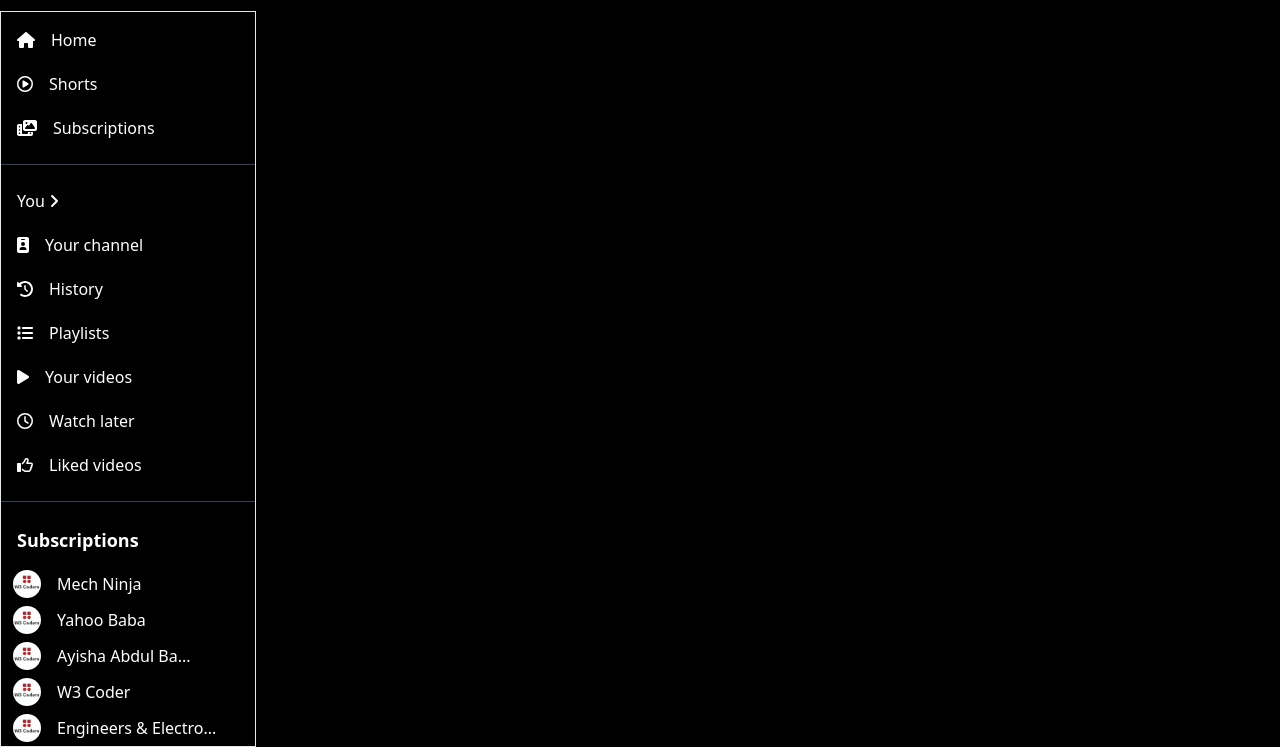
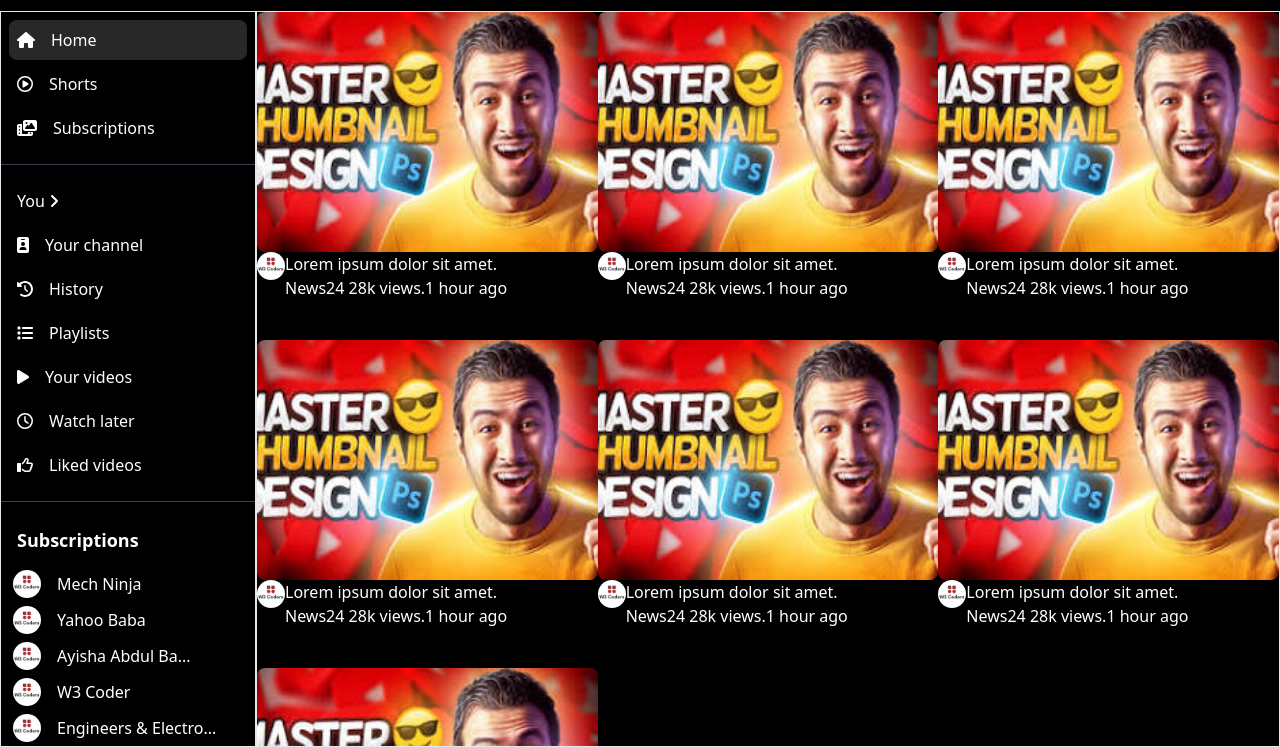
Before and after one commit to tutuldev/youtube_home_page_design_with_tailwind, a website built with Vite: page index.html in a window 1280 px wide. Shown: the part 53-800 px from the top of the page. Built offline with nearby package versions, Linux system fonts and the light colour scheme.

Commit message:
content section

```diff
--- a/index.html
+++ b/index.html
@@ -27,9 +27,7 @@
           </div>
            <button type="submit" class="rounded-right bg-[#282828] px-6 border border-[#3f3e3e]"><i class="fa-solid fa-magnifying-glass"></i></button>
        </div>
-       <button class="ml-5 bg-[#282828] text-white px-4 rounded-full
-
-       "><i class="fa-solid fa-microphone"></i></button>
+       <button class="ml-5 bg-[#282828] text-white px-4 rounded-full"><i class="fa-solid fa-microphone"></i></button>
    </div>
    <!-- search area  end-->
    <!-- notification area  -->
@@ -45,47 +43,47 @@
 <section class="w-full h-[100%]  top-16  fixed overflow-auto  flex bottom-10 ">
    <div class="sidebar  w-[20%] overflow-auto  mb-16 border">
   <div class="side-nav  mt-2 ">
-    <a href="" class="block hover:bg-gray-800  p-2 mb-1 mx-2 hover:rounded"><i class="fa-solid fa-house mr-4"></i>Home</a>
-    <a href="" class="block hover:bg-gray-800  p-2 mb-1 mx-2 hover:rounded"><i class="fa-regular fa-circle-play mr-4"></i>Shorts</a>
-    <a href="" class="block hover:bg-gray-800  p-2  mx-2 hover:rounded"><i class="fa-solid fa-photo-film mr-4"></i>Subscriptions</a>
+    <a href="" class="block hover:bg-gray-800 bg-[#282828]  p-2 mb-1 mx-2 hover:rounded-lg rounded-lg"><i class="fa-solid fa-house mr-4"></i>Home</a>
+    <a href="" class="block hover:bg-gray-800  p-2 mb-1 mx-2 hover:rounded-lg"><i class="fa-regular fa-circle-play mr-4"></i>Shorts</a>
+    <a href="" class="block hover:bg-gray-800  p-2  mx-2 hover:rounded-lg"><i class="fa-solid fa-photo-film mr-4"></i>Subscriptions</a>
     <!-- You -->
     <hr class=" my-4 w-[270px]  h-[1px] bg-gray-700 border-0 ">
-    <a href="" class="block hover:bg-gray-800  p-2 mb-1 mx-2 hover:rounded">You <i class="fa-solid fa-angle-right"></i></a>
-    <a href="" class="block hover:bg-gray-800  p-2 mb-1 mx-2 hover:rounded"><i class="fa-solid fa-id-badge mr-4"></i>Your channel</a>
-    <a href="" class="block hover:bg-gray-800  p-2 mb-1 mx-2 hover:rounded"><i class="fa-solid fa-clock-rotate-left mr-4"></i>History</a>
-    <a href="" class="block hover:bg-gray-800  p-2 mb-1 mx-2 hover:rounded"><i class="fa-solid fa-list mr-4"></i>Playlists</a>
-    <a href="" class="block hover:bg-gray-800  p-2 mb-1 mx-2 hover:rounded"><i class="fa-solid fa-play mr-4"></i>Your videos</a>
-    <a href="" class="block hover:bg-gray-800  p-2 mb-1 mx-2 hover:rounded"><i class="fa-regular fa-clock mr-4"></i>Watch later</a>
-    <a href="" class="block hover:bg-gray-800  p-2  mx-2 hover:rounded"><i class="fa-regular fa-thumbs-up mr-4"></i>Liked videos</a>
+    <a href="" class="block hover:bg-gray-800  p-2 mb-1 mx-2 hover:rounded-lg">You <i class="fa-solid fa-angle-right"></i></a>
+    <a href="" class="block hover:bg-gray-800  p-2 mb-1 mx-2 hover:rounded-lg"><i class="fa-solid fa-id-badge mr-4"></i>Your channel</a>
+    <a href="" class="block hover:bg-gray-800  p-2 mb-1 mx-2 hover:rounded-lg"><i class="fa-solid fa-clock-rotate-left mr-4"></i>History</a>
+    <a href="" class="block hover:bg-gray-800  p-2 mb-1 mx-2 hover:rounded-lg"><i class="fa-solid fa-list mr-4"></i>Playlists</a>
+    <a href="" class="block hover:bg-gray-800  p-2 mb-1 mx-2 hover:rounded-lg"><i class="fa-solid fa-play mr-4"></i>Your videos</a>
+    <a href="" class="block hover:bg-gray-800  p-2 mb-1 mx-2 hover:rounded-lg"><i class="fa-regular fa-clock mr-4"></i>Watch later</a>
+    <a href="" class="block hover:bg-gray-800  p-2  mx-2 hover:rounded-lg"><i class="fa-regular fa-thumbs-up mr-4"></i>Liked videos</a>
     <!-- Subscriptions -->
     <hr class=" my-4 w-[270px]  h-[1px] bg-gray-700 border-0 ">
     <a href="" class="block  p-2 mb-1 mx-2 text-lg font-semibold">Subscriptions </a>
-    <span class="flex items-center p-1  mx-2 hover:bg-gray-800 hover:rounded"><img src="img/w3.jpg" class="rounded-full w-7 h-7 mr-4 "  alt=""> Mech Ninja</span>
-    <span class="flex items-center p-1 hover:bg-gray-800 hover:rounded  mx-2"><img src="img/w3.jpg" class="rounded-full w-7 h-7 mr-4 " alt=""> Yahoo Baba</span>
-    <span class="flex items-center p-1 hover:bg-gray-800 hover:rounded  mx-2"><img src="img/w3.jpg" class="rounded-full w-7 h-7 mr-4 " alt=""> Ayisha Abdul Ba...</span>
-    <span class="flex items-center p-1 hover:bg-gray-800 hover:rounded  mx-2"><img src="img/w3.jpg" class="rounded-full w-7 h-7 mr-4 " alt=""> W3 Coder</span>
-    <span class="flex items-center p-1 hover:bg-gray-800 hover:rounded  mx-2"><img src="img/w3.jpg" class="rounded-full w-7 h-7 mr-4 " alt=""> Engineers & Electro...</span>
-    <span class="flex items-center p-1 hover:bg-gray-800 hover:rounded  mx-2"><img src="img/w3.jpg" class="rounded-full w-7 h-7 mr-4 " alt=""> Maxpoint Hridoy</span>
-    <span class="flex items-center p-1 hover:bg-gray-800 hover:rounded  mx-2"><img src="img/w3.jpg" class="rounded-full w-7 h-7 mr-4 " alt=""> The explaNation...</span>
-    <span class="block hover:bg-gray-800  p-2  mx-2 hover:rounded"><i class="fa-solid fa-chevron-down mr-4"></i>Show more</span>
+    <span class="flex items-center p-1  mx-2 hover:bg-gray-800 hover:rounded-lg"><img src="img/w3.jpg" class="rounded-full w-7 h-7 mr-4 "  alt=""> Mech Ninja</span>
+    <span class="flex items-center p-1 hover:bg-gray-800 hover:rounded-lg  mx-2"><img src="img/w3.jpg" class="rounded-full w-7 h-7 mr-4 " alt=""> Yahoo Baba</span>
+    <span class="flex items-center p-1 hover:bg-gray-800 hover:rounded-lg  mx-2"><img src="img/w3.jpg" class="rounded-full w-7 h-7 mr-4 " alt=""> Ayisha Abdul Ba...</span>
+    <span class="flex items-center p-1 hover:bg-gray-800 hover:rounded-lg  mx-2"><img src="img/w3.jpg" class="rounded-full w-7 h-7 mr-4 " alt=""> W3 Coder</span>
+    <span class="flex items-center p-1 hover:bg-gray-800 hover:rounded-lg  mx-2"><img src="img/w3.jpg" class="rounded-full w-7 h-7 mr-4 " alt=""> Engineers & Electro...</span>
+    <span class="flex items-center p-1 hover:bg-gray-800 hover:rounded-lg  mx-2"><img src="img/w3.jpg" class="rounded-full w-7 h-7 mr-4 " alt=""> Maxpoint Hridoy</span>
+    <span class="flex items-center p-1 hover:bg-gray-800 hover:rounded-lg  mx-2"><img src="img/w3.jpg" class="rounded-full w-7 h-7 mr-4 " alt=""> The explaNation...</span>
+    <span class="block hover:bg-gray-800  p-2  mx-2 hover:rounded-lg"><i class="fa-solid fa-chevron-down mr-4"></i>Show more</span>
     <!-- Explore -->
     <hr class=" my-4 w-[270px]  h-[1px] bg-gray-700 border-0 ">
     <a href="" class="block  p-2 mb-1 mx-2 text-lg font-semibold">Explore </a>
-    <a href="" class="block hover:bg-gray-800  p-2 mb-1 mx-2 hover:rounded"><i class="fa-solid fa-money-bill-trend-up mr-4"></i>Trending</a>
-    <a href="" class="block hover:bg-gray-800  p-2 mb-1 mx-2 hover:rounded"><i class="fa-solid fa-music mr-4"></i>Music</a>
-    <a href="" class="block hover:bg-gray-800  p-2 mb-1 mx-2 hover:rounded"><i class="fa-solid fa-gamepad mr-4"></i>Gaming</a>
-    <a href="" class="block hover:bg-gray-800  p-2 mb-1 mx-2 hover:rounded"><i class="fa-solid fa-trophy mr-4"></i>Sports</a>
+    <a href="" class="block hover:bg-gray-800  p-2 mb-1 mx-2 hover:rounded-lg"><i class="fa-solid fa-money-bill-trend-up mr-4"></i>Trending</a>
+    <a href="" class="block hover:bg-gray-800  p-2 mb-1 mx-2 hover:rounded-lg"><i class="fa-solid fa-music mr-4"></i>Music</a>
+    <a href="" class="block hover:bg-gray-800  p-2 mb-1 mx-2 hover:rounded-lg"><i class="fa-solid fa-gamepad mr-4"></i>Gaming</a>
+    <a href="" class="block hover:bg-gray-800  p-2 mb-1 mx-2 hover:rounded-lg"><i class="fa-solid fa-trophy mr-4"></i>Sports</a>
     <a href="" class="block  p-2 mb-1 mx-2 text-lg font-semibold">More form YouTube </a>
-    <a href="" class="block hover:bg-gray-800  p-2 mb-1 mx-2 hover:rounded"><i class="fa-brands fa-youtube text-red-500 mr-4"></i>YouTube Premium</a>
-    <a href="" class="block hover:bg-gray-800  p-2 mb-1 mx-2 hover:rounded"><i class="fa-brands fa-square-youtube text-red-500 mr-4"></i>YouTube Studio</a>
-    <a href="" class="block hover:bg-gray-800  p-2 mb-1 mx-2 hover:rounded"><i class="fa-solid fa-headphones text-red-500 mr-4"></i>YouTube Music</a>
-    <a href="" class="block hover:bg-gray-800  p-2 mx-2 hover:rounded"><i class="fa-solid fa-child text-red-500 mr-4"></i>YouTube Kids</a>
+    <a href="" class="block hover:bg-gray-800  p-2 mb-1 mx-2 hover:rounded-lg"><i class="fa-brands fa-youtube text-red-500 mr-4"></i>YouTube Premium</a>
+    <a href="" class="block hover:bg-gray-800  p-2 mb-1 mx-2 hover:rounded-lg"><i class="fa-brands fa-square-youtube text-red-500 mr-4"></i>YouTube Studio</a>
+    <a href="" class="block hover:bg-gray-800  p-2 mb-1 mx-2 hover:rounded-lg"><i class="fa-solid fa-headphones text-red-500 mr-4"></i>YouTube Music</a>
+    <a href="" class="block hover:bg-gray-800  p-2 mx-2 hover:rounded-lg"><i class="fa-solid fa-child text-red-500 mr-4"></i>YouTube Kids</a>
     <!-- settings  -->
     <hr class=" my-4 w-[270px]  h-[1px] bg-gray-700 border-0 ">
-    <a href="" class="block hover:bg-gray-800  p-2 mb-1 mx-2 hover:rounded"><i class="fa-solid fa-gear mr-4"></i>Settings</a>
-    <a href="" class="block hover:bg-gray-800  p-2 mb-1 mx-2 hover:rounded"><i class="fa-regular fa-flag mr-4"></i>Report history</a>
-    <a href="" class="block hover:bg-gray-800  p-2 mb-1 mx-2 hover:rounded"><i class="fa-regular fa-circle-question mr-4"></i>Help</a>
-    <a href="" class="block hover:bg-gray-800  p-2  mx-2 hover:rounded"><i class="fa-regular fa-comments mr-4"></i>Send feedback</a>
+    <a href="" class="block hover:bg-gray-800  p-2 mb-1 mx-2 hover:rounded-lg"><i class="fa-solid fa-gear mr-4"></i>Settings</a>
+    <a href="" class="block hover:bg-gray-800  p-2 mb-1 mx-2 hover:rounded-lg"><i class="fa-regular fa-flag mr-4"></i>Report history</a>
+    <a href="" class="block hover:bg-gray-800  p-2 mb-1 mx-2 hover:rounded-lg"><i class="fa-regular fa-circle-question mr-4"></i>Help</a>
+    <a href="" class="block hover:bg-gray-800  p-2  mx-2 hover:rounded-lg"><i class="fa-regular fa-comments mr-4"></i>Send feedback</a>
     <!-- footer  -->
     <hr class=" my-4 w-[270px]  h-[1px] bg-gray-700 border-0 ">
     <div class="side-bar-footer p-2 mx-2  text-sm">
@@ -110,18 +108,123 @@
 
   </div>
    </div>
-   <div class="content  flex-1 overflow-auto  mb-16">
-       <!-- <p class="py-20">tutul</p>
-       <p class="py-20">tutul</p>
-       <p class="py-20">tutul</p>
-       <p class="py-20">tutul</p>
-       <p class="py-20">tutul</p>
-       <p class="py-20">tutul</p>
-       <p class="py-20">tutul last</p> -->
+   <div class="content border   flex-1 overflow-auto  mb-16">
+     <!-- video selction  -->
+ <div class="video-section flex flex-wrap">
+  <!-- items start  -->
+  <div class="item basis-1/3">
+    <img src="img/thamble.jpg" alt="" class="w-96 h-60 rounded-lg">
+    <div class="title-section flex">
+        <div class="cnl-logo">
+            <img src="img/w3.jpg" class="rounded-full w-7 h-7  " alt="">
+        </div>
+        <div class="video-tile pb-10">
+          <h2>Lorem ipsum dolor sit amet.</h2>
+          <!-- changel name   -->
+           <span>News24</span>
+           <!-- view and published date -->
+            <span>28k views.</span><span>1 hour ago</span>
+        </div>
+    </div>
+  </div>
+  <div class="item basis-1/3">
+    <img src="img/thamble.jpg" alt="" class="w-96 h-60 rounded-lg">
+    <div class="title-section flex">
+        <div class="cnl-logo">
+            <img src="img/w3.jpg" class="rounded-full w-7 h-7  " alt="">
+        </div>
+        <div class="video-tile pb-10">
+          <h2>Lorem ipsum dolor sit amet.</h2>
+          <!-- changel name   -->
+           <span>News24</span>
+           <!-- view and published date -->
+            <span>28k views.</span><span>1 hour ago</span>
+        </div>
+    </div>
+  </div>
+  <div class="item basis-1/3">
+    <img src="img/thamble.jpg" alt="" class="w-96 h-60 rounded-lg">
+    <div class="title-section flex">
+        <div class="cnl-logo">
+            <img src="img/w3.jpg" class="rounded-full w-7 h-7  " alt="">
+        </div>
+        <div class="video-tile pb-10">
+          <h2>Lorem ipsum dolor sit amet.</h2>
+          <!-- changel name   -->
+           <span>News24</span>
+           <!-- view and published date -->
+            <span>28k views.</span><span>1 hour ago</span>
+        </div>
+    </div>
+  </div>
+  <div class="item basis-1/3">
+    <img src="img/thamble.jpg" alt="" class="w-96 h-60 rounded-lg">
+    <div class="title-section flex">
+        <div class="cnl-logo">
+            <img src="img/w3.jpg" class="rounded-full w-7 h-7  " alt="">
+        </div>
+        <div class="video-tile pb-10">
+          <h2>Lorem ipsum dolor sit amet.</h2>
+          <!-- changel name   -->
+           <span>News24</span>
+           <!-- view and published date -->
+            <span>28k views.</span><span>1 hour ago</span>
+        </div>
+    </div>
+  </div>
+  <div class="item basis-1/3">
+    <img src="img/thamble.jpg" alt="" class="w-96 h-60 rounded-lg">
+    <div class="title-section flex">
+        <div class="cnl-logo">
+            <img src="img/w3.jpg" class="rounded-full w-7 h-7  " alt="">
+        </div>
+        <div class="video-tile pb-10">
+          <h2>Lorem ipsum dolor sit amet.</h2>
+          <!-- changel name   -->
+           <span>News24</span>
+           <!-- view and published date -->
+            <span>28k views.</span><span>1 hour ago</span>
+        </div>
+    </div>
+  </div>
+  <div class="item basis-1/3">
+    <img src="img/thamble.jpg" alt="" class="w-96 h-60 rounded-lg">
+    <div class="title-section flex">
+        <div class="cnl-logo">
+            <img src="img/w3.jpg" class="rounded-full w-7 h-7  " alt="">
+        </div>
+        <div class="video-tile pb-10">
+          <h2>Lorem ipsum dolor sit amet.</h2>
+          <!-- changel name   -->
+           <span>News24</span>
+           <!-- view and published date -->
+            <span>28k views.</span><span>1 hour ago</span>
+        </div>
+    </div>
+  </div>
+  <div class="item basis-1/3">
+    <img src="img/thamble.jpg" alt="" class="w-96 h-60 rounded-lg">
+    <div class="title-section flex">
+        <div class="cnl-logo">
+            <img src="img/w3.jpg" class="rounded-full w-7 h-7  " alt="">
+        </div>
+        <div class="video-tile pb-10">
+          <h2>Lorem ipsum dolor sit amet.</h2>
+          <!-- changel name   -->
+           <span>News24</span>
+           <!-- view and published date -->
+            <span>28k views.</span><span>1 hour ago</span>
+        </div>
+    </div>
+  </div>
+
+
+  <!-- end items  -->
+ </div>
+     <!-- video selction end -->
    </div>
 </section>
 <!-- main content end -->
-
 </div>
 
 
```
Also changed, not shown: img/thamble.jpg (added).
